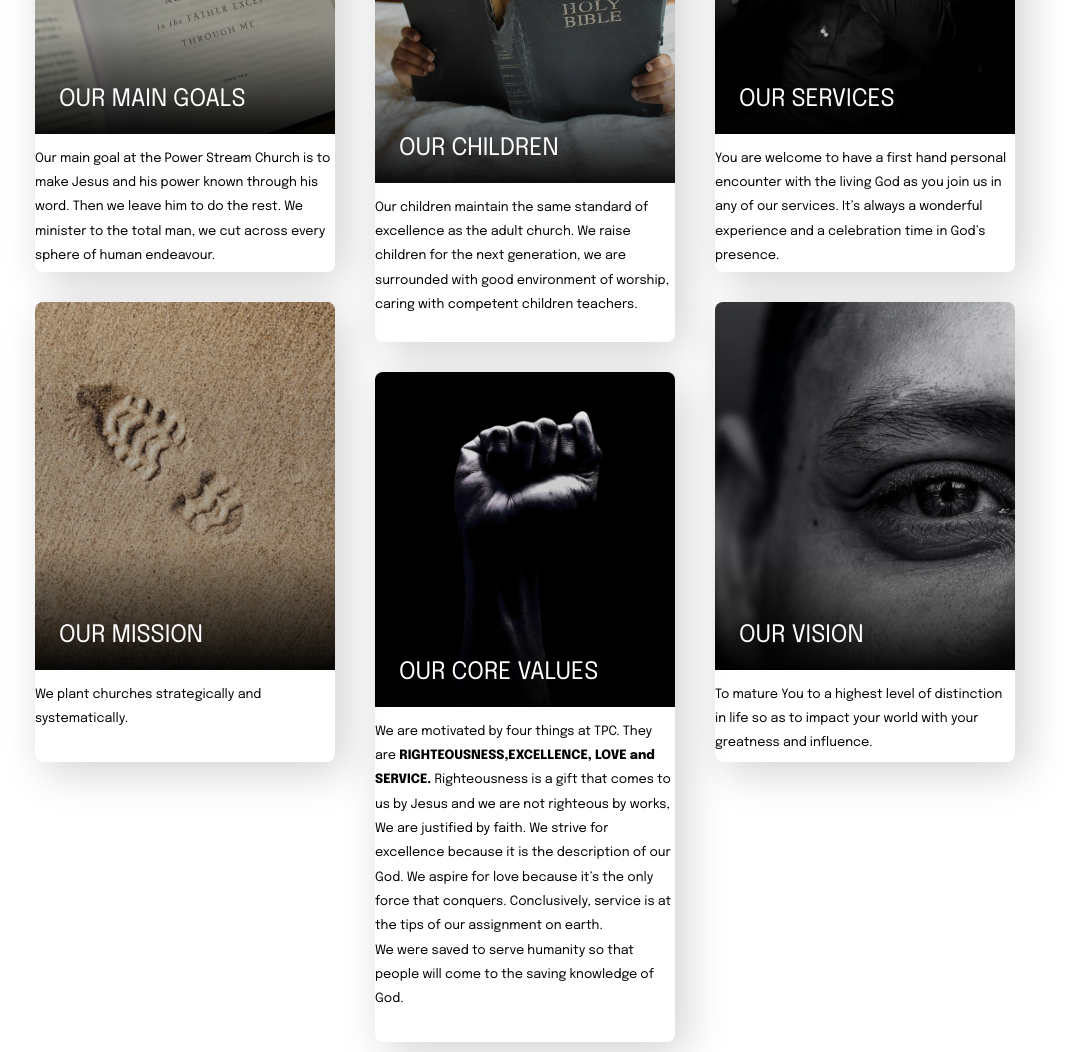
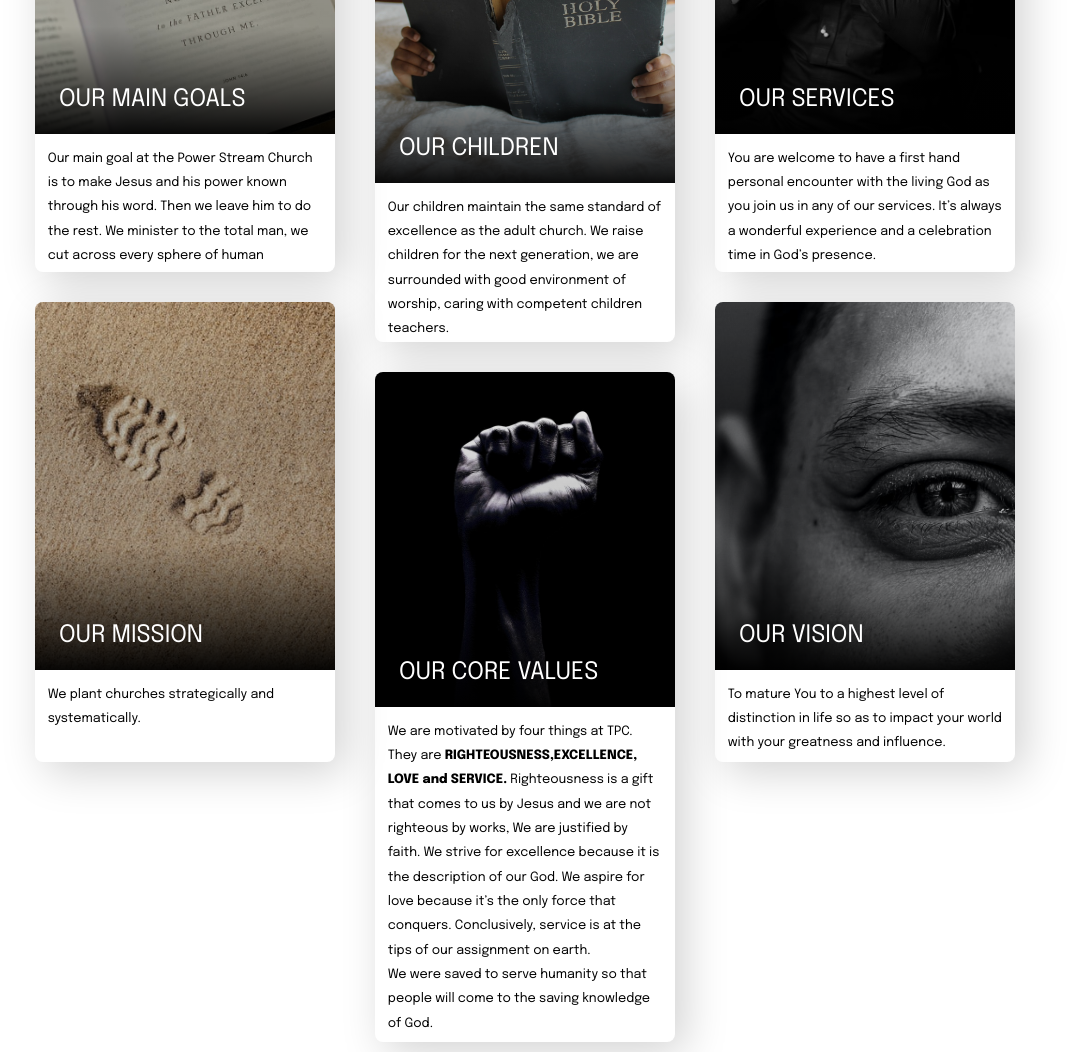
Before and after one commit to OladetounJed/TPC-website, a website: page about.html in a window 1280 px wide. Shown: the part 1100-2152 px from the top of the page, without its empty margins (115-1184 px from the left). Drawn offline with nearby package versions, Linux system fonts and the light colour scheme.

```diff
--- a/sass/main.scss
+++ b/sass/main.scss
@@ -734,7 +734,7 @@
     color: $primary-black;
     font-size: 0.8em;
     line-height: 1.9em;
-    padding-top: 1em;
+    padding: 1em;
   }
   &__heading {
     position: absolute;
```
Also changed, not shown: css/style.css, 1 other file.
